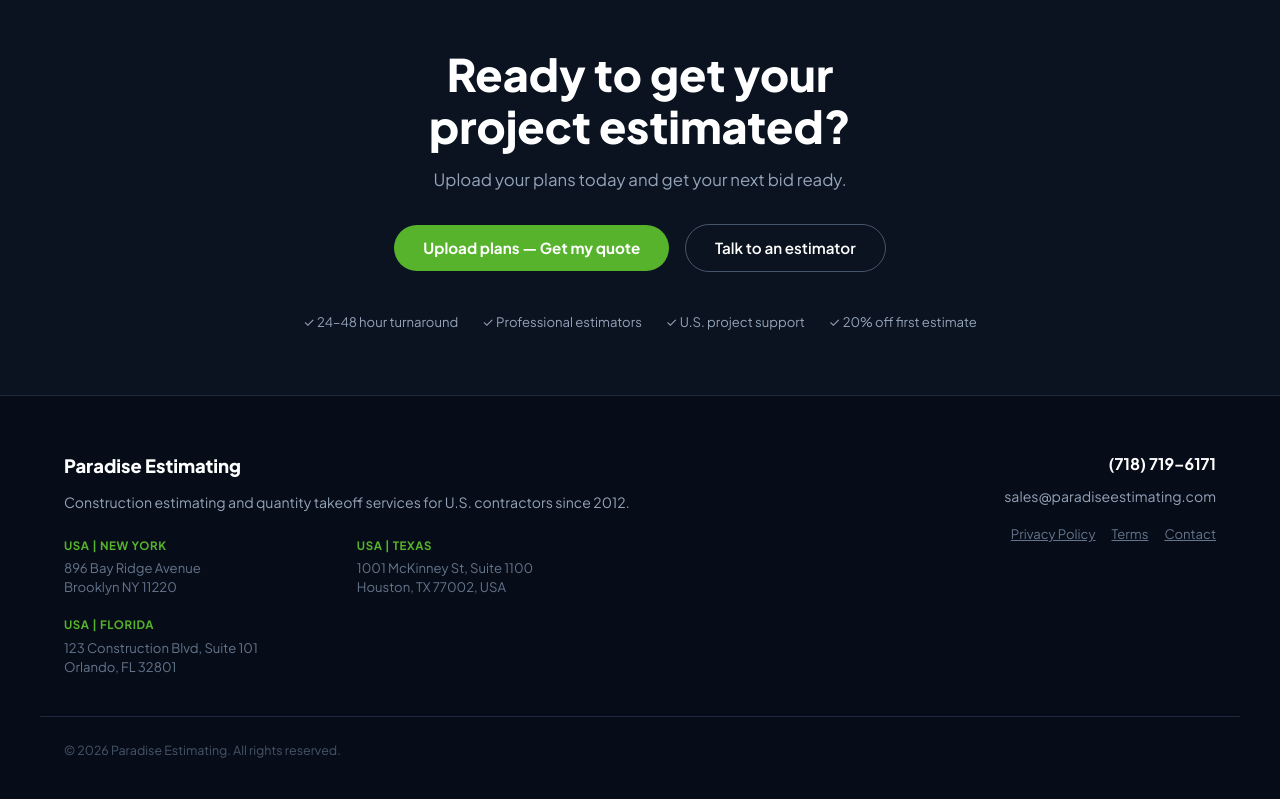
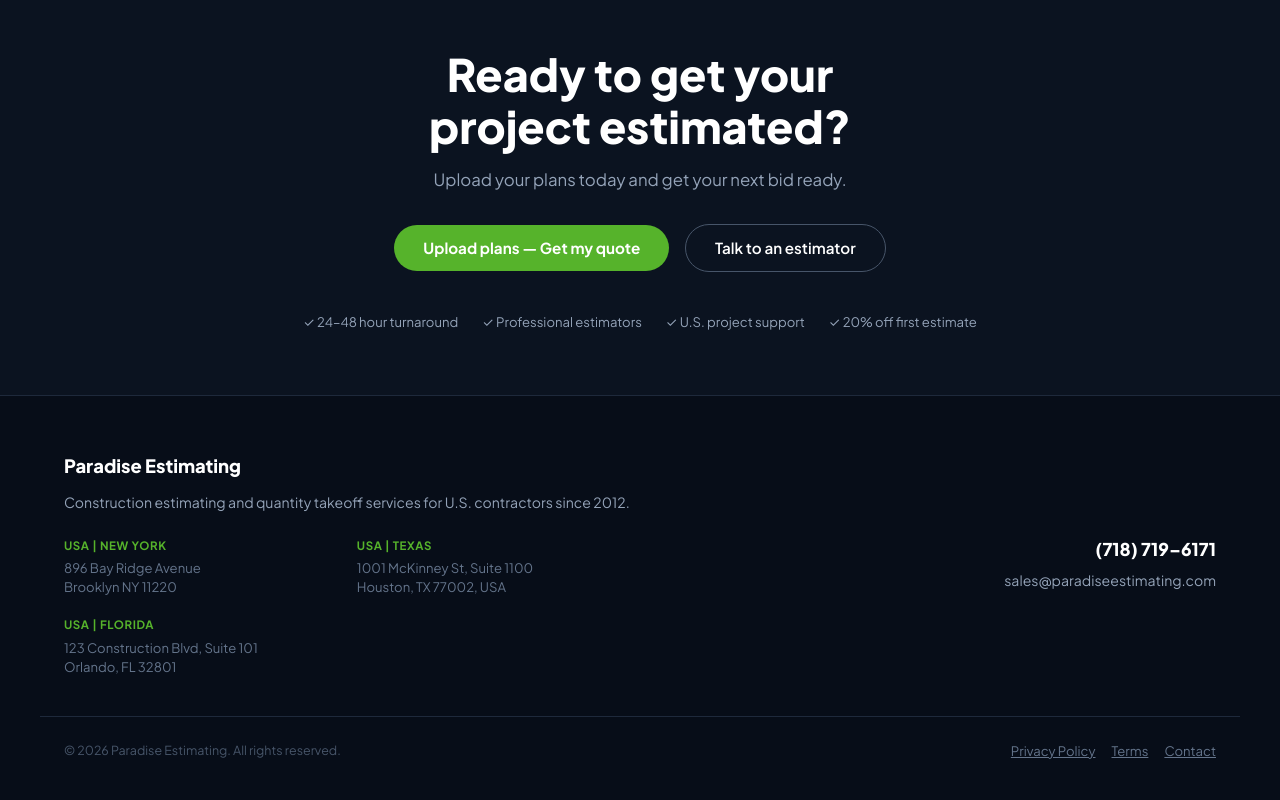
Before and after one commit to Jawa090/Paradise-landing-page, a React (Vite) app: page / in a window 1280 px wide. Shown: the part 9121-9921 px from the top of the page. Built offline with nearby package versions, Linux system fonts and the light colour scheme.

Commit message:
Footer updated

```diff
--- a/src/components/Footer.jsx
+++ b/src/components/Footer.jsx
@@ -60,7 +60,7 @@ export default function Footer({ onOpenLegal, onLogoClick, onUploadClick, onGetQ
 
       {/* Bottom Main Footer details */}
       <div className="footer-bottom-section" style={{ padding: '3.5rem 1.5rem 2.5rem 1.5rem', backgroundColor: '#070d18' }}>
-        <div className="container" style={{ maxWidth: '1200px', margin: '0 auto', display: 'flex', justifyContent: 'space-between', alignItems: 'flex-start', flexWrap: 'wrap', gap: '2rem' }}>
+        <div className="container" style={{ maxWidth: '1200px', margin: '0 auto', display: 'flex', justifyContent: 'space-between', alignItems: 'center', flexWrap: 'wrap', gap: '2rem' }}>
 
           {/* Left Column: Brand & Addresses */}
           <div style={{ maxWidth: '650px' }}>
@@ -100,31 +100,31 @@ export default function Footer({ onOpenLegal, onLogoClick, onUploadClick, onGetQ
             </div>
           </div>
 
-          {/* Right Column: Contact & Legal Links */}
-          <div style={{ textAlign: 'right' }}>
-            <div style={{ marginBottom: '0.5rem' }}>
-              <a href="tel:7187196171" style={{ fontSize: '1rem', fontWeight: 700, color: '#ffffff', textDecoration: 'none' }}>
+          {/* Right Column: Contact Details (Vertically Centered in Row) */}
+          <div style={{ textAlign: 'right', display: 'flex', flexDirection: 'column', justifyContent: 'center' }}>
+            <div style={{ marginBottom: '0.4rem' }}>
+              <a href="tel:7187196171" style={{ fontSize: '1.1rem', fontWeight: 800, color: '#ffffff', textDecoration: 'none' }}>
                 (718) 719–6171
               </a>
             </div>
-            <div style={{ marginBottom: '1rem' }}>
+            <div>
               <a href="mailto:sales@paradiseestimating.com" style={{ fontSize: '0.88rem', color: '#94a3b8', textDecoration: 'none' }}>
                 sales@paradiseestimating.com
               </a>
             </div>
-
-            <div style={{ display: 'flex', gap: '1rem', justifyContent: 'flex-end', fontSize: '0.82rem', color: '#64748b' }}>
-              <a onClick={() => onOpenLegal('privacy')} style={{ cursor: 'pointer', textDecoration: 'underline' }}>Privacy Policy</a>
-              <a onClick={() => onOpenLegal('terms')} style={{ cursor: 'pointer', textDecoration: 'underline' }}>Terms</a>
-              <a onClick={onGetQuoteClick || scrollToQuote} style={{ cursor: 'pointer', textDecoration: 'underline' }}>Contact</a>
-            </div>
           </div>
         </div>
 
-        <div className="container" style={{ maxWidth: '1200px', margin: '2.5rem auto 0 auto', paddingTop: '1.5rem', borderTop: '1px solid #1e293b' }}>
+        <div className="container" style={{ maxWidth: '1200px', margin: '2.5rem auto 0 auto', paddingTop: '1.5rem', borderTop: '1px solid #1e293b', display: 'flex', justifyContent: 'space-between', alignItems: 'center', flexWrap: 'wrap', gap: '1rem' }}>
           <p style={{ fontSize: '0.78rem', color: '#475569', margin: 0 }}>
             &copy; 2026 Paradise Estimating. All rights reserved.
           </p>
+
+          <div style={{ display: 'flex', gap: '1rem', fontSize: '0.82rem', color: '#64748b' }}>
+            <a onClick={() => onOpenLegal('privacy')} style={{ cursor: 'pointer', textDecoration: 'underline' }}>Privacy Policy</a>
+            <a onClick={() => onOpenLegal('terms')} style={{ cursor: 'pointer', textDecoration: 'underline' }}>Terms</a>
+            <a onClick={onGetQuoteClick || scrollToQuote} style={{ cursor: 'pointer', textDecoration: 'underline' }}>Contact</a>
+          </div>
         </div>
       </div>
     </footer>
```
